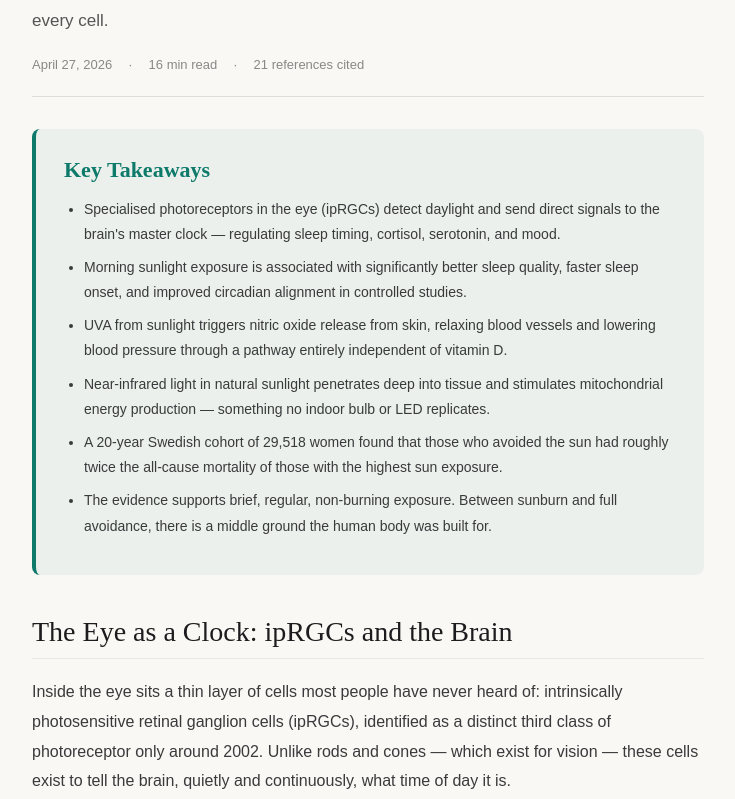
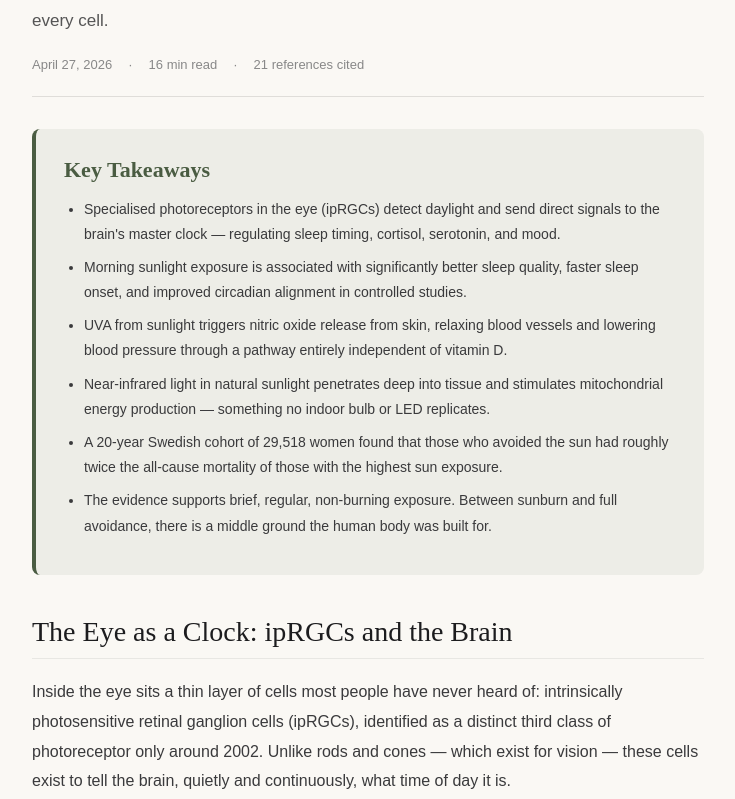
Before and after one commit to saain/fen-website, a Next.js app: page /articles/sunlight in a window 1280 px wide. Shown: the part 401-1200 px from the top of the page, without its empty margins (272-1007 px from the left). Built offline with nearby package versions, Linux system fonts and the light colour scheme.

Commit message:
Fix Key Takeaway border and title color to match site palette (#4A5C42)

```diff
--- a/src/app/articles/magnesium/page.js
+++ b/src/app/articles/magnesium/page.js
@@ -255,10 +255,10 @@ function MagnesiumArticleInner() {
   const TEXT_EVIDENCE  = warm ? '#4A2010' : '#444444';
   const BORDER_SUBTLE  = warm ? 'rgba(150,50,20,0.12)' : 'rgba(0,0,0,0.07)';
   const BORDER_MED     = warm ? 'rgba(150,50,20,0.20)' : 'rgba(0,0,0,0.11)';
-  const BG_TAKEAWAY    = warm ? '#F5CEBC' : 'rgba(13,122,106,0.06)';
+  const BG_TAKEAWAY    = warm ? '#F5CEBC' : 'rgba(74,92,66,0.07)';
   const BG_DISCLAIMER  = warm ? '#F0C8B8' : '#F0EDE8';
   const BG_EVIDENCE    = warm ? 'rgba(150,50,20,0.05)' : 'rgba(0,0,0,0.02)';
-  const TEAL           = warm ? '#A03A18' : '#0D7A6A';
+  const TEAL           = warm ? '#A03A18' : '#4A5C42';
   const IMG_FILTER     = warm ? 'sepia(0.45) saturate(0.80) brightness(0.94)' : 'none';
 
   const Sec = ({ title, ps, ev }) => (
--- a/src/app/articles/omega-3/page.js
+++ b/src/app/articles/omega-3/page.js
@@ -171,11 +171,11 @@ function Omega3ArticleInner() {
   const TEXT_EVIDENCE  = warm ? '#4A2010' : '#444444';
   const BORDER_SUBTLE  = warm ? 'rgba(150,50,20,0.12)' : 'rgba(0,0,0,0.07)';
   const BORDER_MED     = warm ? 'rgba(150,50,20,0.20)' : 'rgba(0,0,0,0.11)';
-  const BG_TAKEAWAY    = warm ? '#F5CEBC' : 'rgba(13,122,106,0.06)';
+  const BG_TAKEAWAY    = warm ? '#F5CEBC' : 'rgba(74,92,66,0.07)';
   const BG_DISCLAIMER  = warm ? '#F0C8B8' : '#F0EDE8';
   const BG_EVIDENCE    = warm ? 'rgba(150,50,20,0.05)' : 'rgba(0,0,0,0.02)';
-  const TEAL           = warm ? '#A03A18' : '#0D7A6A';
-  const LINK_COLOR     = warm ? '#A03A18' : '#0D7A6A';
+  const TEAL           = warm ? '#A03A18' : '#4A5C42';
+  const LINK_COLOR     = warm ? '#A03A18' : '#4A5C42';
 
   const Sec = ({ title, ps, ev }) => (
     <div style={{ marginBottom: 40 }}>
--- a/src/app/articles/sunlight/page.js
+++ b/src/app/articles/sunlight/page.js
@@ -186,11 +186,11 @@ function SunlightArticleInner() {
   const TEXT_EVIDENCE  = warm ? '#4A2010' : '#444444';
   const BORDER_SUBTLE  = warm ? 'rgba(150,50,20,0.12)' : 'rgba(0,0,0,0.07)';
   const BORDER_MED     = warm ? 'rgba(150,50,20,0.20)' : 'rgba(0,0,0,0.11)';
-  const BG_TAKEAWAY    = warm ? '#F5CEBC' : 'rgba(13,122,106,0.06)';
+  const BG_TAKEAWAY    = warm ? '#F5CEBC' : 'rgba(74,92,66,0.07)';
   const BG_DISCLAIMER  = warm ? '#F0C8B8' : '#F0EDE8';
   const BG_EVIDENCE    = warm ? 'rgba(150,50,20,0.05)' : 'rgba(0,0,0,0.02)';
-  const TEAL           = warm ? '#A03A18' : '#0D7A6A';
-  const LINK_COLOR     = warm ? '#A03A18' : '#0D7A6A';
+  const TEAL           = warm ? '#A03A18' : '#4A5C42';
+  const LINK_COLOR     = warm ? '#A03A18' : '#4A5C42';
 
   const Sec = ({ title, ps, ev }) => (
     <div style={{ marginBottom: 40 }}>
```
